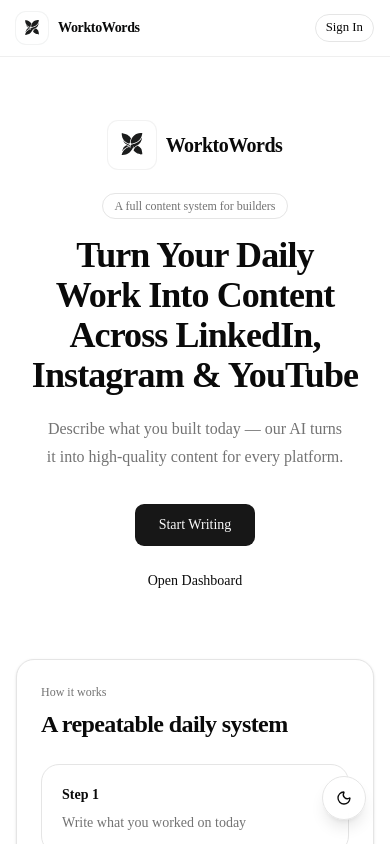
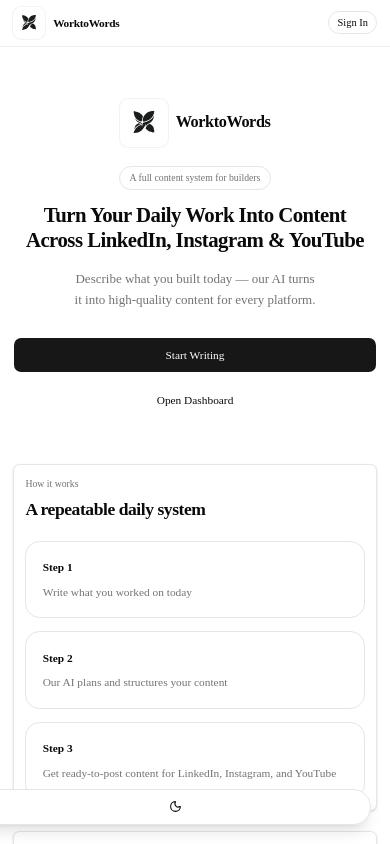
Before and after one commit to notsoocool/worktowords, a Next.js app: page / in a window 390 px wide. Shown: the top 844 px of the page. Built offline with nearby package versions, Linux system fonts and the light colour scheme; no server answers.

Commit message:
Improve navbar responsiveness across all  devices
Added responsive utilities for various screen sizes including small laptops, tablets, and mobile devices.

```diff
--- a/app/globals.css
+++ b/app/globals.css
@@ -175,3 +175,140 @@
   animation: none;
   mix-blend-mode: normal;
 }
+
+/* ==========================================================
+   Responsive Utilities
+   Append at the end of globals.css
+========================================================== */
+
+/* Small Laptops (≤ 992px) */
+@media (max-width: 992px) {
+  html {
+    font-size: 15px;
+  }
+
+  .container {
+    width: 95%;
+    margin-inline: auto;
+  }
+
+  .saas-card {
+    padding: 1.25rem;
+  }
+}
+
+/* Tablets (≤ 768px) */
+@media (max-width: 768px) {
+  html {
+    font-size: 14px;
+  }
+
+  body {
+    overflow-x: hidden;
+  }
+
+  .container {
+    width: 100%;
+    padding-inline: 1rem;
+    margin-inline: auto;
+  }
+
+  h1 {
+    font-size: clamp(1.75rem, 5vw, 2.25rem);
+    line-height: 1.2;
+  }
+
+  h2 {
+    font-size: clamp(1.5rem, 4vw, 1.875rem);
+  }
+
+  h3 {
+    font-size: 1.25rem;
+  }
+
+  .saas-card {
+    padding: 1rem;
+    border-radius: var(--radius-lg);
+  }
+
+  img,
+  video,
+  svg {
+    max-width: 100%;
+    height: auto;
+    display: block;
+  }
+
+  table {
+    display: block;
+    width: 100%;
+    overflow-x: auto;
+    white-space: nowrap;
+  }
+
+  input,
+  textarea,
+  select,
+  button {
+    width: 100%;
+    max-width: 100%;
+  }
+}
+
+/* Mobile Devices (≤ 480px) */
+@media (max-width: 480px) {
+  html {
+    font-size: 13px;
+  }
+
+  body {
+    overflow-x: hidden;
+  }
+
+  .container {
+    width: 100%;
+    padding-inline: 0.75rem;
+  }
+
+  h1 {
+    font-size: 1.6rem;
+    line-height: 1.2;
+  }
+
+  h2 {
+    font-size: 1.35rem;
+  }
+
+  h3 {
+    font-size: 1.15rem;
+  }
+
+  p,
+  li {
+    line-height: 1.6;
+  }
+
+  .saas-card {
+    padding: 0.875rem;
+    border-radius: var(--radius-md);
+  }
+
+  img,
+  video,
+  svg {
+    max-width: 100%;
+    height: auto;
+  }
+
+  table {
+    display: block;
+    overflow-x: auto;
+  }
+
+  input,
+  textarea,
+  select,
+  button {
+    width: 100%;
+  }
+}
```
